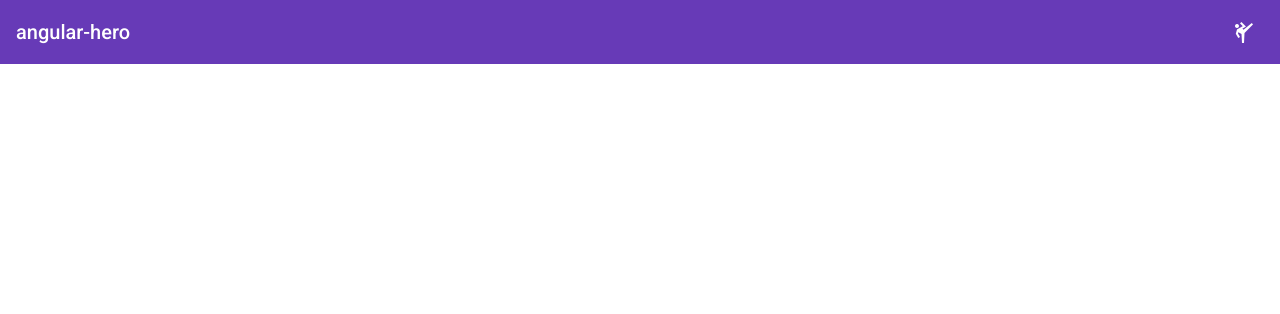
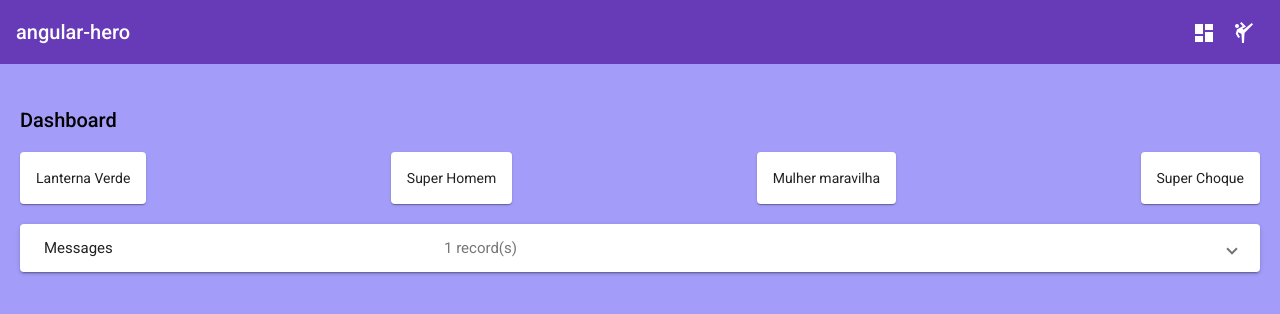
Before and after one commit to PedroEnrico/angular-tour-of-heroes, an Angular app: page /dashboard in a window 1280 px wide. Before the commit this address led to /. Shown: the top 314 px of the page. Built offline with nearby package versions, Linux system fonts and the light colour scheme.

Commit message:
Adding FlexLayout, create dashboard component and customizing using FlexLayout properties

```diff
--- a/package.json
+++ b/package.json
@@ -16,7 +16,7 @@
     "@angular/common": "~12.2.0",
     "@angular/compiler": "~12.2.0",
     "@angular/core": "~12.2.0",
-    "@angular/flex-layout": "^15.0.0-beta.42",
+    "@angular/flex-layout": "^12.0.0-beta.34",
     "@angular/forms": "~12.2.0",
     "@angular/material": "^12.2.13",
     "@angular/platform-browser": "~12.2.0",
--- a/src/app/app-routing.module.ts
+++ b/src/app/app-routing.module.ts
@@ -2,8 +2,11 @@ import { NgModule } from '@angular/core';
 import { CommonModule } from '@angular/common';
 import { RouterModule, Routes } from '@angular/router';
 import { HeroesComponent } from './heroes/heroes.component';
+import { DashboardComponent } from './dashboard/dashboard.component';
 
 const routes: Routes = [
+  { path: '', redirectTo: '/dashboard', pathMatch: 'full'},
+  { path: 'dashboard', component: DashboardComponent},
   { path: 'heroes', component: HeroesComponent }
 ]
 
--- a/src/app/app.component.html
+++ b/src/app/app.component.html
@@ -1,6 +1,14 @@
 <mat-toolbar color="primary">
     <span>{{ title }}</span>
     <span class="example-spacer"></span>
+    <button
+    mat-icon-button
+    aria-label="Dashboard"
+    matTooltip="Dashboard"
+    routerLink="/dashboard"
+    >
+        <mat-icon>dashboard</mat-icon>
+    </button>
     <button
     mat-icon-button
     aria-label="Heroes List"
@@ -11,7 +19,7 @@
     </button>
 </mat-toolbar>
 
-<div class="content">
+<div class="content" fxLayoutGap="12px">
     <router-outlet></router-outlet>
     <app-messages></app-messages>
 </div>
--- /dev/null
+++ b/src/app/dashboard/dashboard.component.html
@@ -0,0 +1,11 @@
+<h2>Dashboard</h2>
+
+<div
+ fxLayout
+ fxLayout.xs="column"
+ fxLayoutGap="12px"
+ fxLayoutAlign="space-between">
+    <mat-card appearance="outlined" *ngFor="let hero of heroes">
+        <mat-card-content>{{hero.name}}</mat-card-content>
+    </mat-card>
+</div>
--- /dev/null
+++ b/src/app/dashboard/dashboard.component.ts
@@ -0,0 +1,25 @@
+import { Component, OnInit } from '@angular/core';
+import { HeroService } from '../hero.service';
+import { Hero } from '../hero.model';
+
+@Component({
+  selector: 'app-dashboard',
+  templateUrl: './dashboard.component.html',
+  styleUrls: ['./dashboard.component.scss']
+})
+export class DashboardComponent implements OnInit {
+  heroes: Hero[] = []
+
+  constructor(private heroService: HeroService) { }
+
+  ngOnInit(): void {
+    this.getHeroes();
+  }
+
+  getHeroes():void {
+    this.heroService.getHeroes().subscribe(
+      heroes => this.heroes = heroes.slice(1,5)
+    );
+  }
+
+}
--- a/src/app/mock-heroes.ts
+++ b/src/app/mock-heroes.ts
@@ -1,13 +1,13 @@
 import { Hero } from "./hero.model";
 
 export const HEROES: Hero[] = [
-    { id: 1, name: 'Pedro'},
-    { id: 2, name: 'Cacku'},
-    { id: 3, name: 'Jorge'},
-    { id: 4, name: 'Xka'},
-    { id: 5, name: 'Hik'},
-    { id: 6, name: 'Pedz'},
-    { id: 7, name: 'Monk'},
+    { id: 1, name: 'Batman'},
+    { id: 2, name: 'Lanterna Verde'},
+    { id: 3, name: 'Super Homem'},
+    { id: 4, name: 'Mulher maravilha'},
+    { id: 5, name: 'Super Choque'},
+    { id: 6, name: 'Flash'},
+    { id: 7, name: 'Arqueiro Verde'},
     { id: 8, name: 'Mask'},
     { id: 9, name: 'Mers'},
     { id: 10, name: 'Souls'}
--- a/src/styles.scss
+++ b/src/styles.scss
@@ -1,4 +1,6 @@
 /* You can add global styles to this file, and also import other style files */
 
 html, body { height: 100%; }
-body { margin: 0; font-family: Roboto, "Helvetica Neue", sans-serif; }
+body { margin: 0; font-family: Roboto, "Helvetica Neue", sans-serif;
+background-color: #3325f173
+}
```
Also changed, not shown: src/app/app.module.ts (+7 -1 lines), src/app/dashboard/dashboard.component.scss (added), 1 other file (tests, documents, lock files or other folders).
